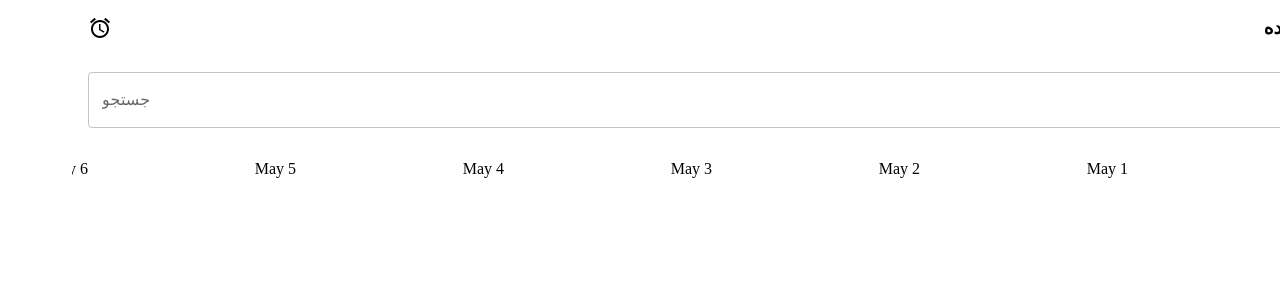
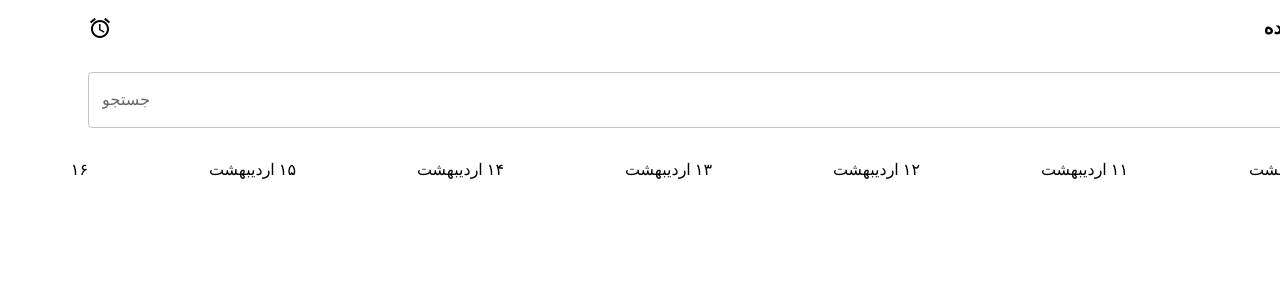
Before and after one commit to nilva-challenge/React-Footballli, a React (Create React App) app: page / in a window 1280 px wide. Shown: the top 300 px of the page. Built offline with nearby package versions, Linux system fonts and the light colour scheme.

Commit message:
Persian Time Fixed

```diff
--- a/src/Components/Index/TimeDisplay.js
+++ b/src/Components/Index/TimeDisplay.js
@@ -1,7 +1,7 @@
 const TimeDisplay = ({ dateTime }) => {
   return (
     <span>
-      {dateTime.toLocaleDateString("en-US", {
+      {dateTime.toLocaleDateString("fa-IR", {
         month: "long",
         day: "numeric",
       })}
```
